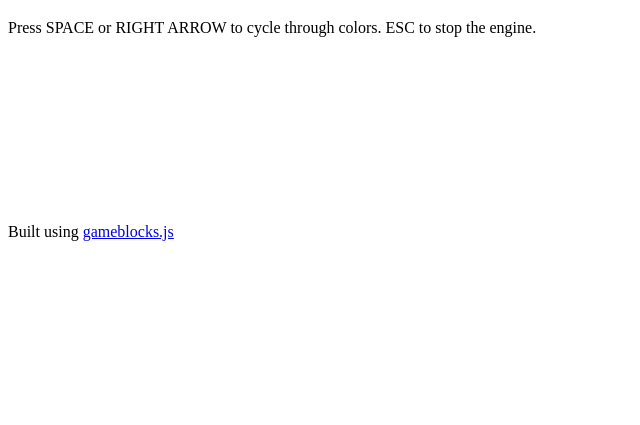
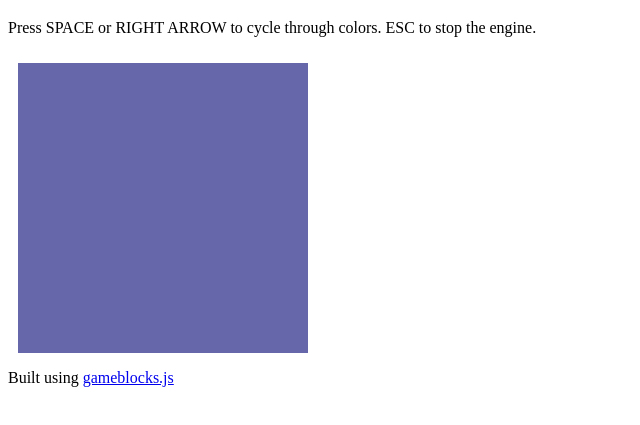
Before and after one commit to shazow/gameblocks.js, a plain HTML site: page examples/colorblinker/index.html in a window 1280 px wide. Shown: the part 61-486 px from the top of the page, without its empty margins (0-640 px from the left). Drawn offline with Linux system fonts and the light colour scheme.

Commit message:
Ported colorblinker.

```diff
--- a/examples/colorblinker/index.html
+++ b/examples/colorblinker/index.html
@@ -29,7 +29,7 @@
 <script type="text/javascript">
 
     var container = Dom.select("#container");
-    var camera = new Game.Camera(container, 300, 300);
+    var camera = new Game.Camera(container, {width: 300, height: 300});
     var renderer = new Game.Renderer(camera, 1);
     var state_machine = new Game.StateMachine();
     var input = new Game.Input();
@@ -39,7 +39,7 @@
     var render_world = function() {
         var ctx = renderer.layers[0];
         ctx.fillStyle = colors[0];
-        ctx.fillRect(10, 10, camera.width-10, camera.height-10);
+        ctx.fillRect(10, 10, camera.size.width-10, camera.size.height-10);
     }
 
     state_machine.add('world', {
```
